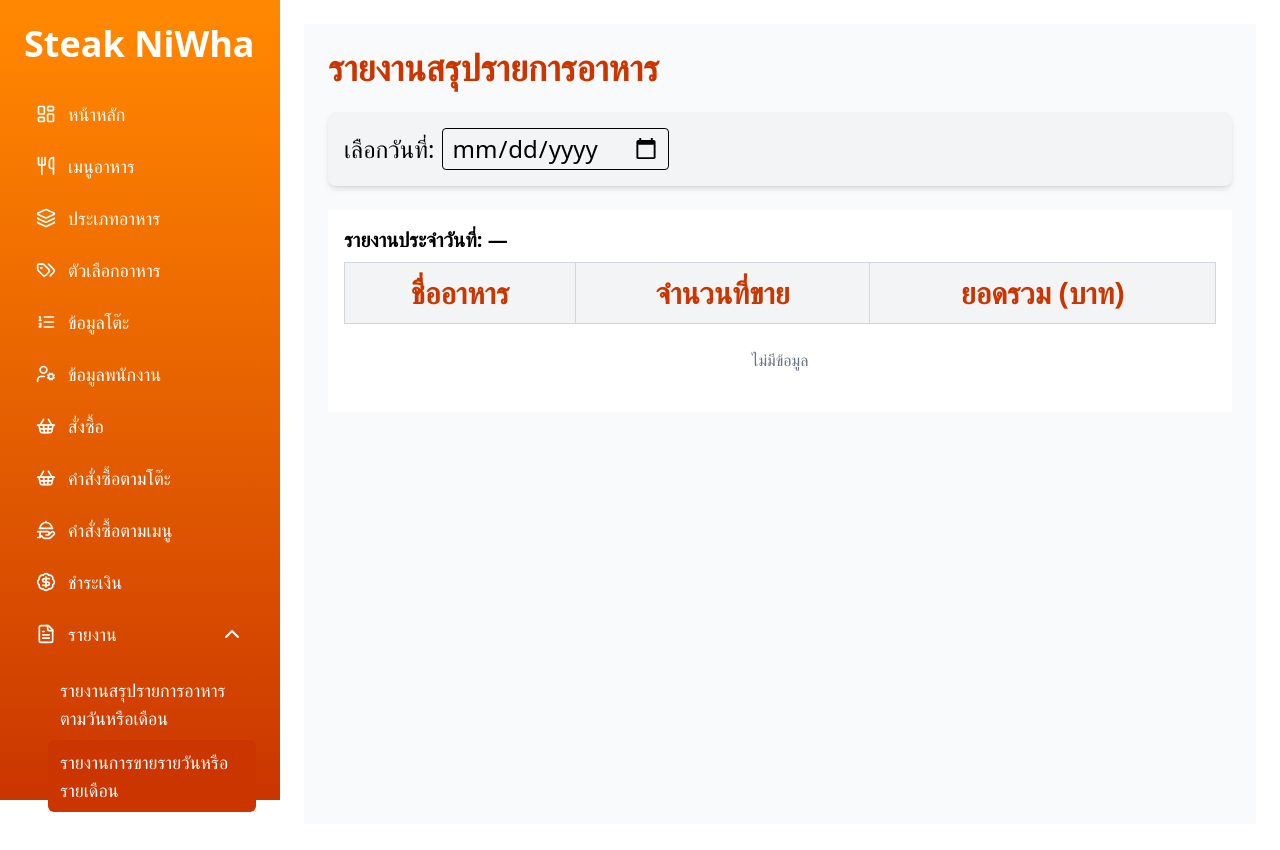
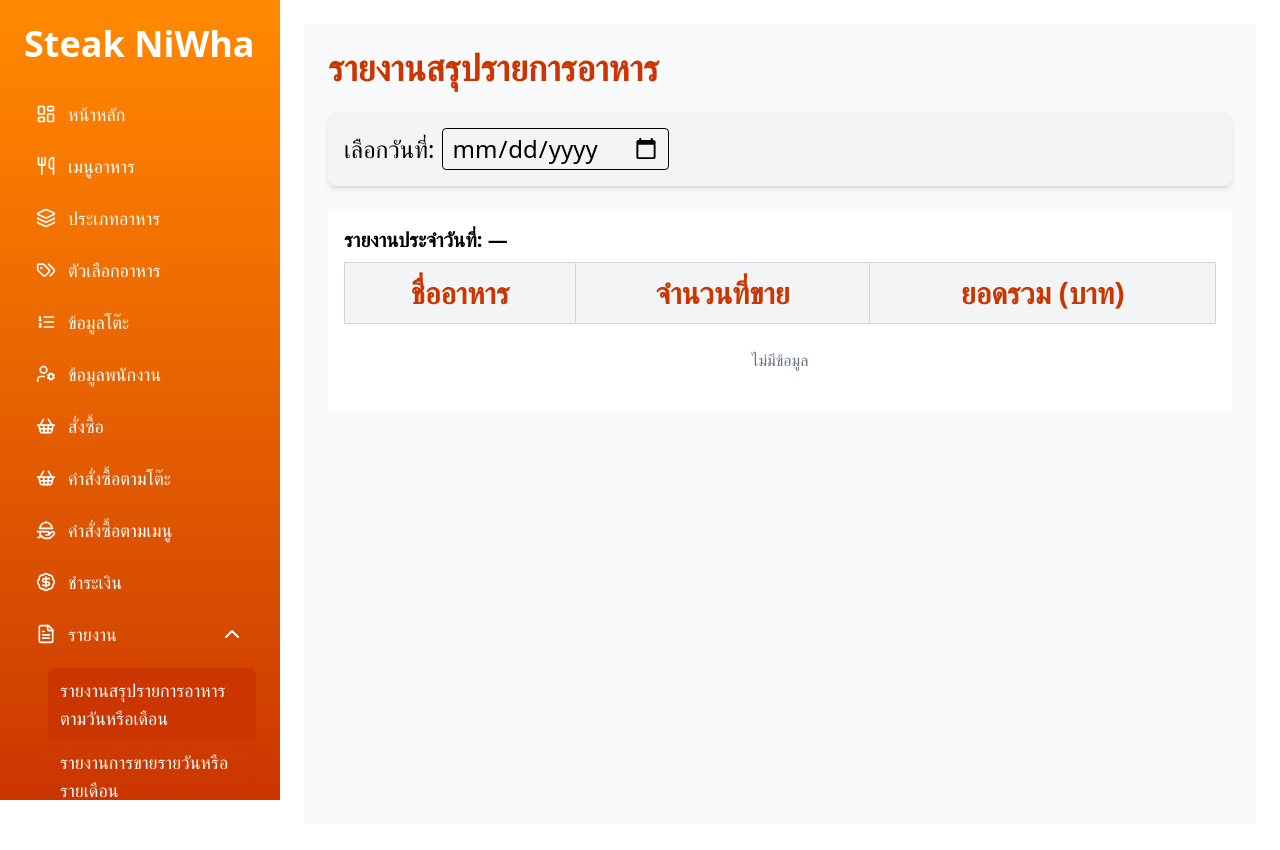
Before and after one commit to Que5t10nmark/foodmenu, a Next.js app: page /backoffice/reportmenu in a window 1280 px wide. Shown: the top 850 px of the page. Built offline with nearby package versions, Linux system fonts and the light colour scheme.

Commit message:
report update sidebar

```diff
--- a/app/backoffice/components/Sidebar.jsx
+++ b/app/backoffice/components/Sidebar.jsx
@@ -33,8 +33,8 @@ export default function Sidebar() {
   ];
 
   const reportItems = [
-    { label: "รายงานสรุปรายการอาหารตามวันหรือเดือน", href: "/backoffice/reportdayandmonth" },
-    { label: "รายงานการขายรายวันหรือรายเดือน", href: "/backoffice/reportmenu" },
+    { label: "รายงานสรุปรายการอาหารตามวันหรือเดือน", href: "/backoffice/reportmenu" },
+    { label: "รายงานการขายรายวันหรือรายเดือน", href: "/backoffice/reportdayandmonth" },
     { label: "รายงานยอดขายรายการอาหารที่ขายดีหรือไม่ดี", href: "/backoffice/reportgoodandbad" },
   ];
 
--- a/app/backoffice/reportmenu/page.jsx
+++ b/app/backoffice/reportmenu/page.jsx
@@ -80,7 +80,7 @@ export default function FoodSummaryReport() {
         {reportData.length > 0 && (
           <button
             onClick={handlePrint}
-            className="bg-blue-600 text-white px-4 py-2 rounded hover:bg-blue-700"
+            className="text-2xl font-bold bg-blue-500 text-white p-4 rounded hover:bg-blue-700 cursor-pointer"
           >
             พิมพ์รายงาน PDF
           </button>
```
